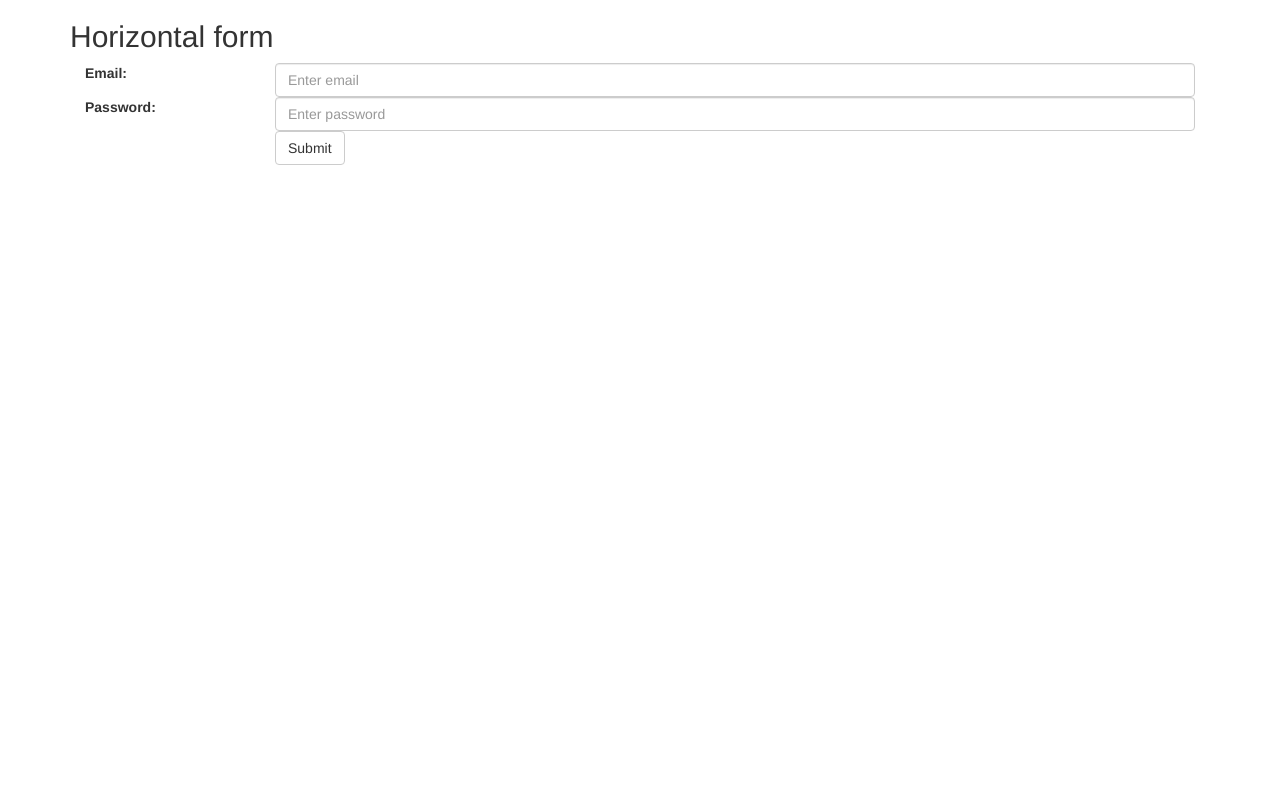
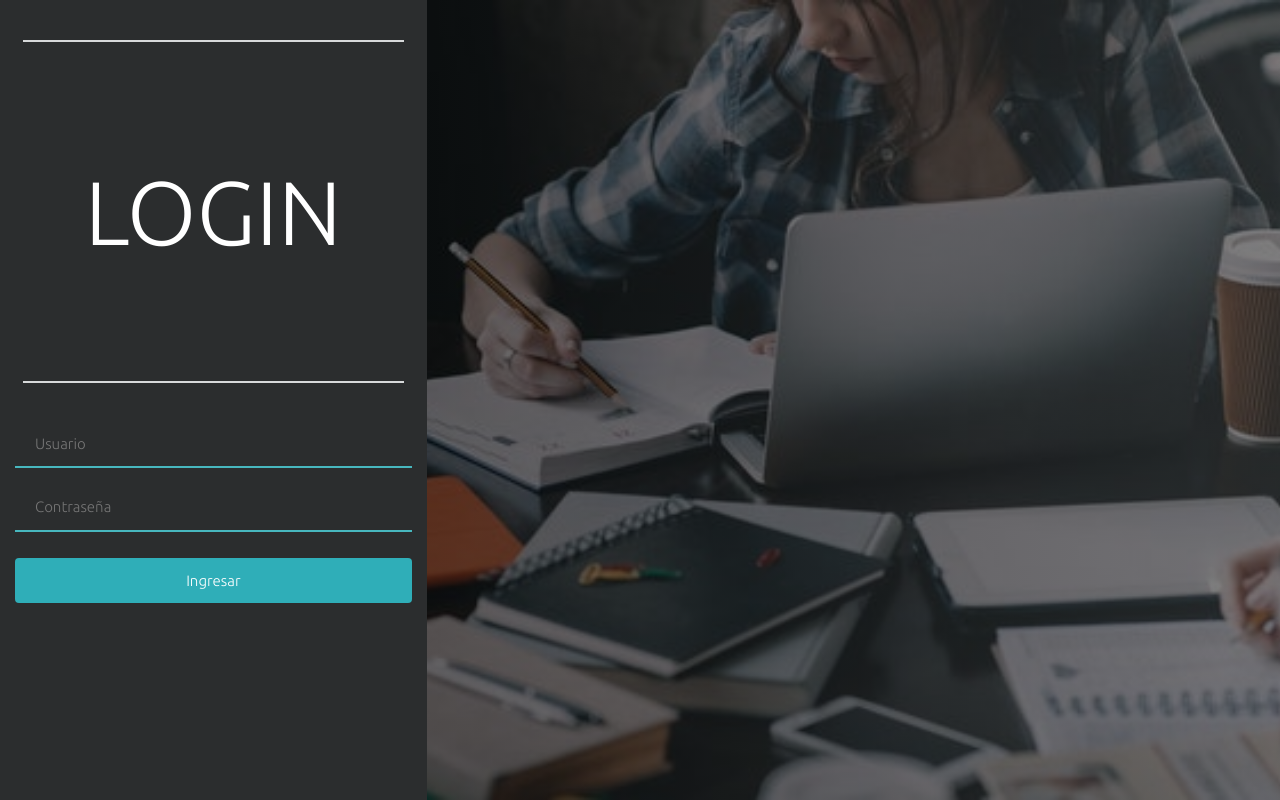
Before and after one commit to RafaelAntonioGavidiaM/matriculasColsis, a PHP site: page / in a window 1280 px wide. Run offline with PHP 8.4, Linux system fonts and the light colour scheme.

Commit message:
Se agrego interfaz login

```diff
--- a/index.php
+++ b/index.php
@@ -4,8 +4,9 @@
 <head>
   <meta charset='utf-8'>
   <meta http-equiv='X-UA-Compatible' content='IE=edge'>
-    <title>Page Title</title>
+  <title>Colsis</title>
   <meta name='viewport' content='width=device-width, initial-scale=1'>
+
 
   <!-- Latest compiled and minified CSS -->
   <link rel="stylesheet" href="https://maxcdn.bootstrapcdn.com/bootstrap/3.4.1/css/bootstrap.min.css">
@@ -13,37 +14,51 @@
   <!-- jQuery library -->
   <script src="https://ajax.googleapis.com/ajax/libs/jquery/3.5.1/jquery.min.js"></script>
 
+  <!-- SweetAlert-->
+  <script src="https://unpkg.com/sweetalert/dist/sweetalert.min.js"></script>
   <!-- Latest compiled JavaScript -->
   <script src="https://maxcdn.bootstrapcdn.com/bootstrap/3.4.1/js/bootstrap.min.js"></script>
+  <!--animated -->
+  <link rel="stylesheet" href="https://cdnjs.cloudflare.com/ajax/libs/animate.css/4.1.1/animate.min.css" />
+  <!--Fuente ubuntu google -->
+  <link rel="preconnect" href="https://fonts.googleapis.com">
+  <link rel="preconnect" href="https://fonts.gstatic.com" crossorigin>
+  <link href="https://fonts.googleapis.com/css2?family=Ubuntu:wght@300&display=swap" rel="stylesheet">
   <link rel='stylesheet' type='text/css' media='screen' href='vista/css/main.css'>
   <script src='vista/js/main.js'></script>
 
 </head>
 
-<body>
+<body class="fondo">
 
-<div class="container">
-  <h2>Horizontal form</h2>
+  <div class="container-fluid">
 
-    <div class="form-group">
-      <label class="control-label col-sm-2" for="email">Email:</label>
-      <div class="col-sm-10">
-        <input type="text" class="form-control" id="email" placeholder="Enter email" name="email">
+    <div class="row">
+
+      <div class="col-sm-4 animate__animated animate__fadeInLeft">
+        <div id="box1" class="box">
+          <h1>LOGIN</h1>
         </div>
-    </div>
-    <div class="form-group">
-      <label class="control-label col-sm-2" for="pwd">Password:</label>
-      <div class="col-sm-10">
-        <input type="password" class="form-control" id="pwd" placeholder="Enter password" name="pwd">
-      </div>
-    </div>
-    <div class="form-group">
+
+        <div id="box2" class="box">
+          <form>
+
+            <input type="text" placeholder="Usuario" id="email" name="fname">
+
+            <input type="password" placeholder="Contraseña" id="pwd" name="lname">
+
+            <button type="button" id="ingresar" class="btn btn-default">Ingresar</button>
+
+          </form>
 
         </div>
-    <div class="form-group">
-      <div class="col-sm-offset-2 col-sm-10">
-        <button id="ingresar" type="button" class="btn btn-default">Submit</button>
+
       </div>
+
+      <div id="fondoLogin" class="col-sm-8 grid-block">
+        <h3 class="animate__animated animate__zoomIn animate__slow">C O L S I S</h3>
+      </div>
+
     </div>
 
   </div>
--- a/vista/css/main.css
+++ b/vista/css/main.css
@@ -0,0 +1,98 @@
+.container-fluid{
+    background:rgb(43, 45, 46);
+}
+#fondoLogin{
+    height: 100vh;
+    background: #009FFF;  /* fallback for old browsers */
+    background: -webkit-linear-gradient(to right, rgba(0, 0, 0, 0.603), rgba(43, 45, 46, 0.603)),url("../imgs/fondoEstudiantesLogin.jpg");  /* Chrome 10-25, Safari 5.1-6 */
+    background: linear-gradient(to right, rgba(0, 0, 0, 0.603), rgba(43, 45, 46, 0.603)),url("../imgs/fondoEstudiantesLogin.jpg"); /* W3C, IE 10+/ Edge, Firefox 16+, Chrome 26+, Opera 12+, Safari 7+ */
+    background-size: cover;
+    background-position: center center;
+    background-repeat: no-repeat;
+}
+#box1{
+    width: 96%;
+    max-width: 960px;
+    margin: 0 auto;
+    margin-top: 40px    ;
+    border-bottom: 2px solid rgb(215, 217, 218);
+    border-top: 2px solid rgb(215, 217, 218);
+
+}
+img {
+    padding-left: 15px;
+    padding-top: 15px;
+    width: 90%;
+    height: auto;
+    margin-bottom: 25px;
+    align-items: center;
+}
+#box2{
+    padding-top: 30px;
+}
+input[type=text] {
+    width: 100%;
+    padding: 12px 20px;
+    margin: 8px 0;
+    box-sizing: border-box;
+    border: none;
+    border-bottom: 2px solid rgb(71, 183, 190);
+    background: rgb(43, 45, 46);
+    color: white;
+    font-family: 'Ubuntu', sans-serif;
+    font-size: 15px;
+
+}
+input[type=password] {
+    width: 100%;
+    padding: 12px 20px;
+    margin: 8px 0;
+    box-sizing: border-box;
+    border: none;
+    border-bottom: 2px solid rgb(71, 183, 190);
+    background: rgb(43, 45, 46);
+    color: white;
+    font-family: 'Ubuntu', sans-serif;
+    font-size: 15px;
+
+}
+#ingresar{
+    margin-top: 18px;
+    background:rgb(47, 174, 184);
+    border:0px;
+    width: 100%;
+    height: 45px;
+    color:white;
+    font-family: 'Ubuntu', sans-serif;
+    font-size: 15px;
+
+}
+#ingresar:hover{
+    background:rgb(32, 228, 241);
+    transition-property: all;
+    transition-duration: 0.4s;
+    transition-timing-function: ease-in;
+}
+
+h1{
+    width: 100%;
+    margin-top: 120px;
+    margin-bottom: 120px;
+    color: white;
+    font-family: 'Ubuntu', sans-serif;
+    font-size: 90px;
+    text-align: center;
+}
+h3{
+    width: 100%;
+    color: white;
+    font-family: 'Ubuntu', sans-serif;
+    font-size: 40px;
+    text-align: center;
+    margin-top: 33%;
+    opacity: 30%;
+    animation-name: fadeInOut, moveLeft300px, bounce;
+    animation-duration: 6s;
+    animation-iteration-count: infinite;
+    animation-delay: 0.6s;
+}
--- a/vista/js/main.js
+++ b/vista/js/main.js
@@ -1,11 +1,10 @@
-$(document).ready(function() {
+$(document).ready(function () {
 
 
-    $("#ingresar").click(function() {
+    $("#ingresar").click(function () {
 
         var documento = $("#email").val();
         var contraseña = $("#pwd").val();
-        alert(documento + " " + contraseña);
 
         var objData = new FormData();
         objData.append("documento", documento);
@@ -19,36 +18,37 @@
             cache: false,
             contentType: false,
             processData: false,
-            success: function(respuesta) {
+            success: function (respuesta) {
                 if (respuesta == "valido") {
-                    alert("Bienvenido");
+                    blanquear();
+                    swal({
+                        title: "Bienvenido",
+                        text: "Usted se encuentra registrado",
+                        icon: "success",
+                        button: "Aceptar",
+                    });
 
 
                 } else {
-                    alert("Ingresao No valido");
+                    blanquear();
+                    swal({
+                        title: "Lo siento",
+                        text: "Usted no se encuentra registrado",
+                        icon: "error",
+                        button: "Aceptar",
+                    });
                 }
-
-
-
-
-
-
 
             }
 
         })
 
-
-
-
-
-
-
     })
 
-
-
-
+    function blanquear() {
+        $("#email").val("");
+        $("#pwd").val("");
+    }
 
 
 })
```
Also changed, not shown: vista/imgs/fondoEstudiantesLogin.jpg (added), vista/imgs/logo libro.jpg (added). Lines whose indentation alone changed are shown as unchanged.
